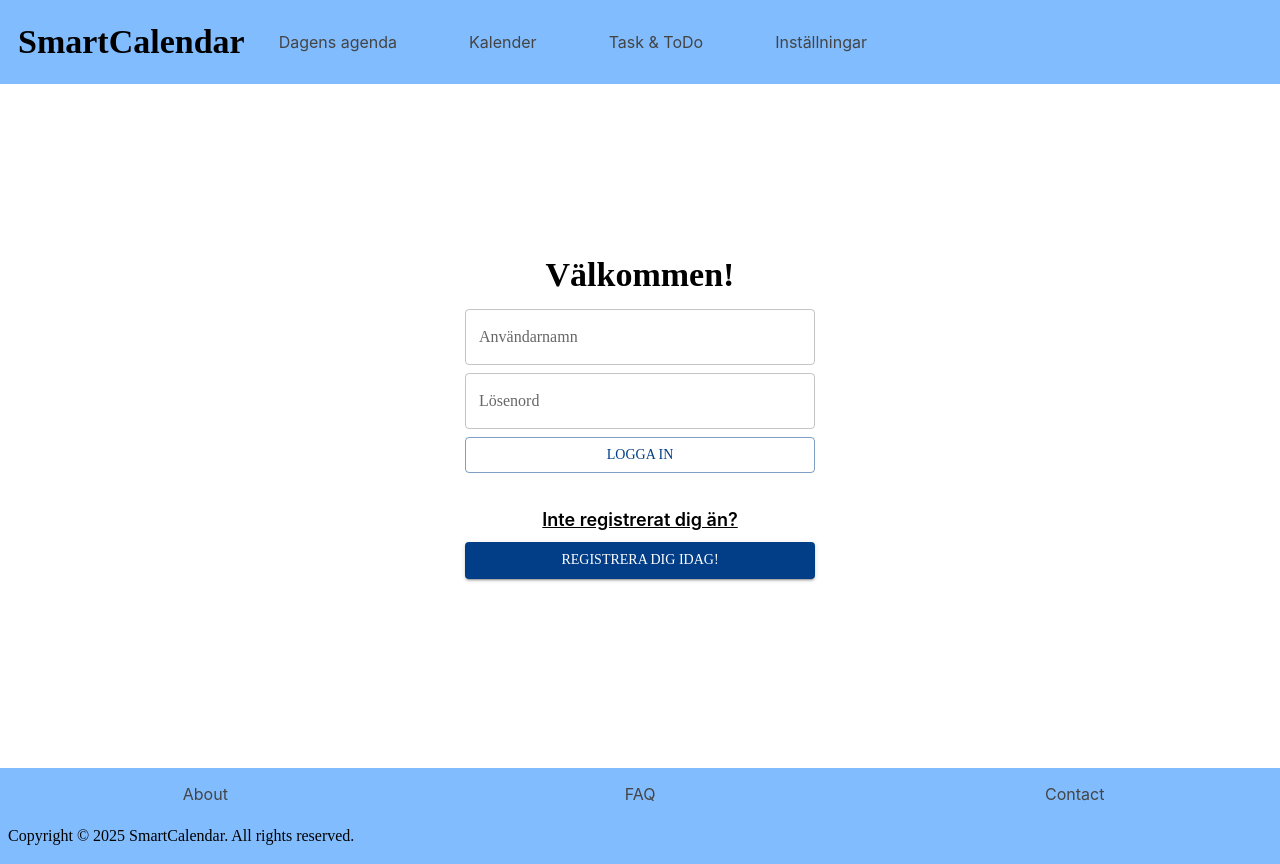
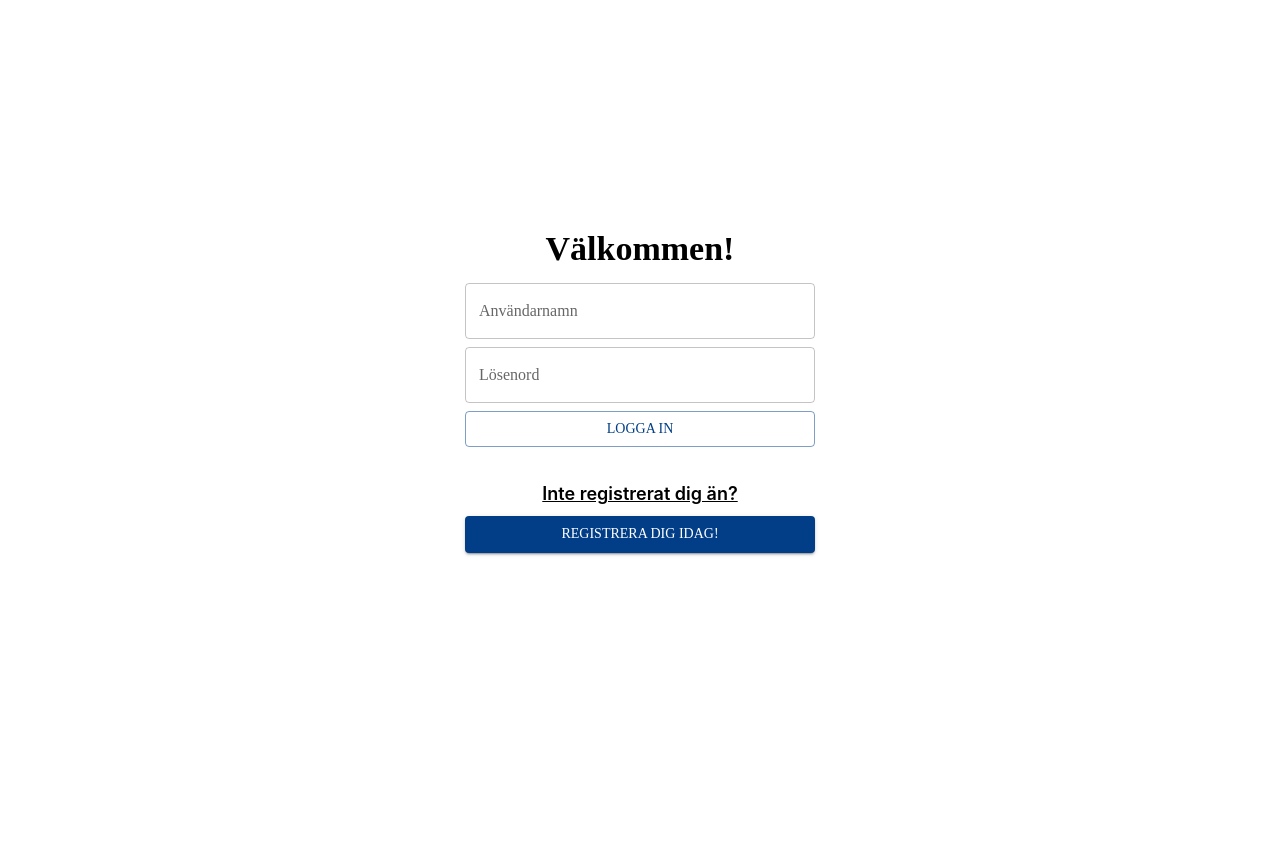
Before and after one commit to slidecart/G19SmartCalender, a React (Create React App) app in the folder frontend/: page /login in a window 1280 px wide. After the commit the page ends 800 px from the top, so only its background shows below. Built offline with nearby package versions, Linux system fonts and the light colour scheme.

Commit message:
något med footer

```diff
--- a/frontend/src/components/containers/footer.jsx
+++ b/frontend/src/components/containers/footer.jsx
@@ -9,16 +9,13 @@ function Footer() {
 
   return (
     <Box
-      sx={{ backgroundColor: "#0077ff7e", color: "black", py: 1, display: "flex", flexDirection: "column", minHeight: "10vh",textAlign: "left" }}
-    >
+      sx={{ backgroundColor: "#0077ff7e", color: "black", py: 1, display: "flex", flexDirection: "column", minHeight: "10vh",textAlign: "left" }}>
       <List sx={{ display: "flex", gap: 3, padding: 0 }}>
         {footerlinks.map((item, index) => (
           <ListItem
             key={index}
-            disableGutters
             sx={{ display: "flex", justifyContent: "center", transition: "none", "&:hover": {backgroundColor: "transparent"}
-            }}
-          >
+            }}>
             <Box
               component="a"
               href={item.link}
@@ -32,7 +29,7 @@ function Footer() {
       </List>
 
       <Typography variant="body1" sx={{ mt: "auto", padding: 1 }}>
-        Copyright © 2025 SmartCalendar. All rights reserved.
+        Copyright © 2025 SmartCalendar. All rights reserved.{/*Använda global "span" för trademark för användartillgänglighet i flera webbläsare*/}
       </Typography>
     </Box>
   );
--- a/frontend/src/scenes/login.jsx
+++ b/frontend/src/scenes/login.jsx
@@ -1,12 +1,11 @@
 import { Box, Container, TextField, Typography, Button } from "@mui/material";
-import Body from "../components/containers/body";
 
 function LogIn() {
 
     {/*Här måste läggas till funktioner kopplat till backend för att få möjlighet att logga in*/}
 
     return(
-        <Body>
+        <Box sx={{display:"flex", justifyContent:"center", alignItems:"center", minHeight:"100vh"}}>
             <Container sx={{display: "flex", alignItems:"center", justifyContent:"center", flexDirection:"column"}}>
                 <Box sx={{display: "flex", flexDirection:"column", maxWidth:"350px", width:"100%"}}>
                     <Typography variant="h1" sx={{textAlign:"center"}}>
@@ -47,7 +46,7 @@ function LogIn() {
                     </Button>
                 </Box>
             </Container>
-        </Body>
+        </Box>
 
     )
 }
--- a/frontend/src/scenes/todaysAgenda.jsx
+++ b/frontend/src/scenes/todaysAgenda.jsx
@@ -6,7 +6,14 @@ function TodaysAgenda(){
 
     return(
         <Body>
-            <WeeklyCalendar/>
+            <Container sx={{display:"flex", flexDirection:"row"}}>
+                <Box>
+                    {/*Här ska todos eller what not finnas*/}
+                </Box>
+                <Box>
+                    <WeeklyCalendar/>
+                </Box>
+            </Container>
         </Body>
     )
 }
```
Also changed, not shown: frontend/src/components/tasks.jsx (+9 -1 lines).
